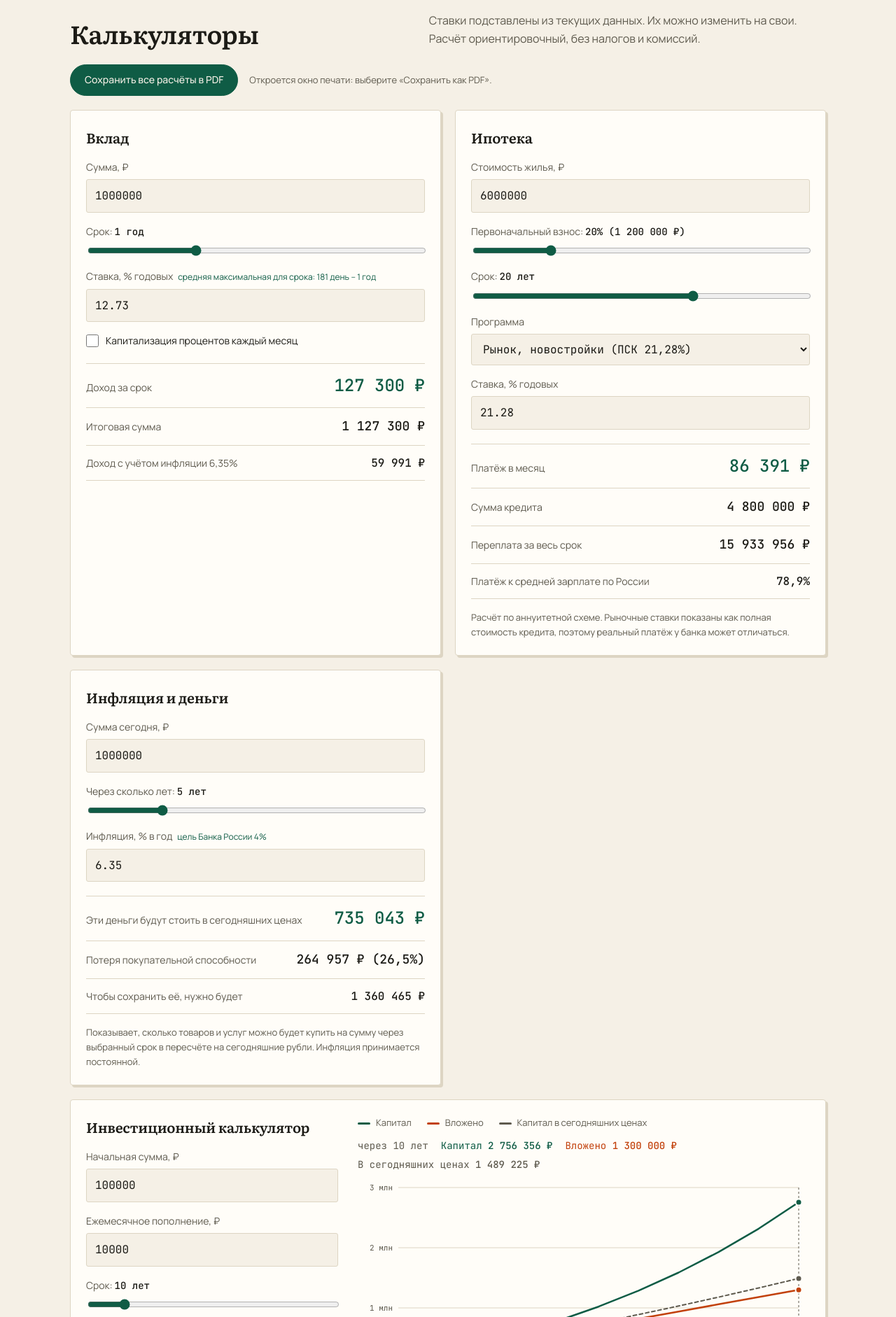
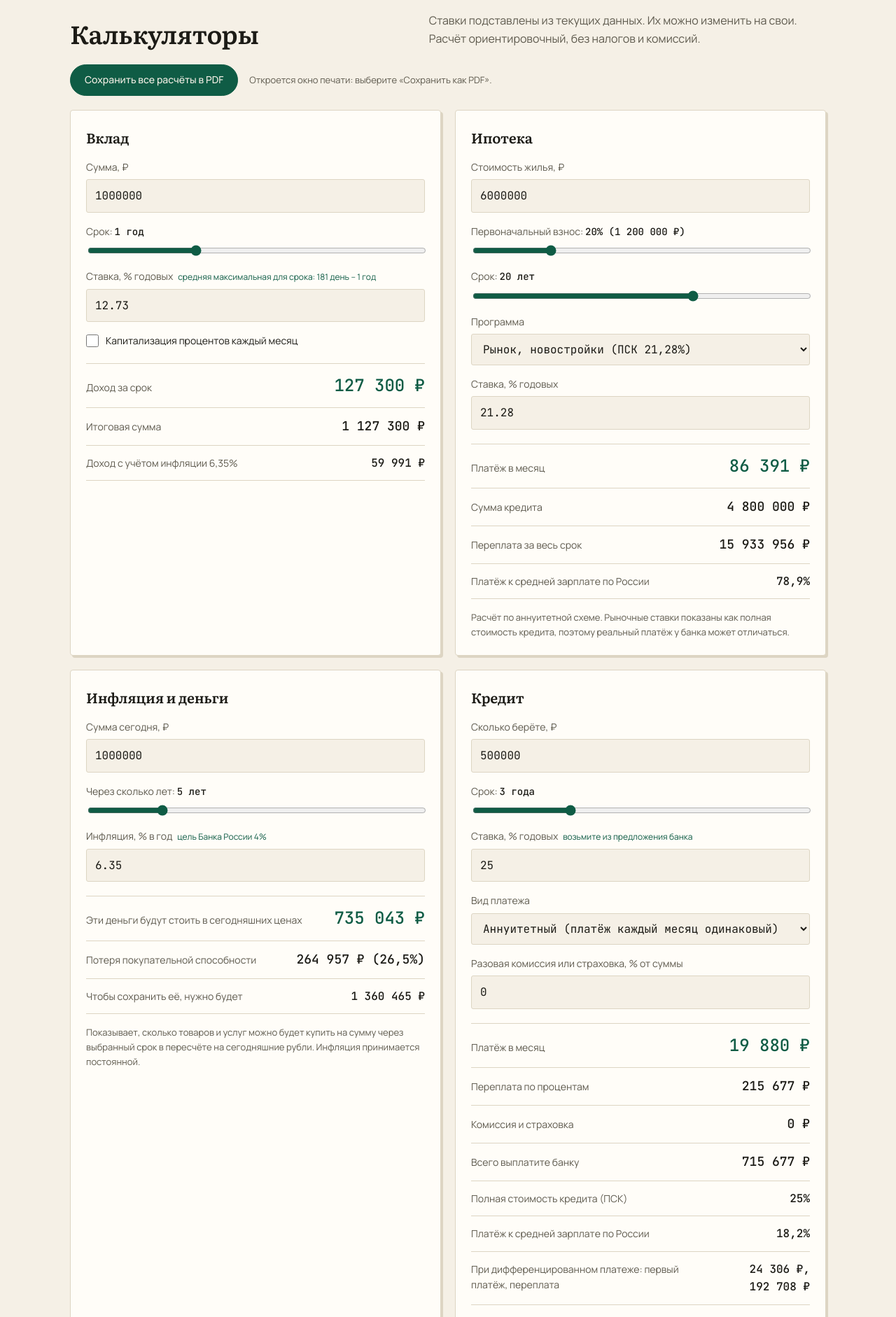
Before and after one commit to DanyaInflaer/invest-with-dan, a Flask app: page / in a window 1280 px wide. Shown: the part 3840-5722 px from the top of the page at 70% size. Run offline with Flask 3, Linux system fonts and the light colour scheme; data that the repository does not hold is empty.

Commit message:
Добавлен калькулятор кредита (аннуитет, дифференцированный платёж, ПСК)
Co-Authored-By: Claude Sonnet 5.5 <noreply@anthropic.com>
Claude-Session: https://claude.ai/code/session_01NqSZACUD47QGw7i5b6zzcB

```diff
--- a/pysite 6/static/app.js
+++ b/pysite 6/static/app.js
@@ -592,6 +592,60 @@
   });
 
   /* ======================================================================
+     Кредит: аннуитетный и дифференцированный платёж, ПСК
+     ====================================================================== */
+  (function () {
+    function g(id) { return document.getElementById(id); }
+    function schedule(S, n, i, type) {                       // платежи по месяцам
+      var pays = [], bal = S, k;
+      if (type === 'diff') {
+        for (k = 0; k < n; k++) { pays.push(S / n + bal * i); bal -= S / n; }
+      } else {
+        var a = i === 0 ? S / n : S * i / (1 - Math.pow(1 + i, -n));
+        for (k = 0; k < n; k++) pays.push(a);
+      }
+      return pays;
+    }
+    function psk(received, pays) {                           // месячная ставка, при которой выдача равна платежам
+      var lo = 0, hi = 1, k;
+      function pv(r) { var v = 0; for (k = 0; k < pays.length; k++) v += pays[k] / Math.pow(1 + r, k + 1); return v; }
+      if (pv(0) <= received) return 0;
+      for (var it = 0; it < 80; it++) { var mid = (lo + hi) / 2; if (pv(mid) > received) lo = mid; else hi = mid; }
+      return (lo + hi) / 2 * 12 * 100;
+    }
+    function sum(a) { return a.reduce(function (x, y) { return x + y; }, 0); }
+    function calcLoan() {
+      var S = num(g('ln-amount'), 0), n = parseInt(g('ln-months').value, 10), r = num(g('ln-rate'), 0);
+      var feePct = num(g('ln-fee'), 0), type = g('ln-type').value;
+      g('ln-months-out').textContent = monthsText(n);
+      var i = r / 100 / 12, fee = S * feePct / 100;
+      var pays = schedule(S, n, i, type), total = sum(pays);
+      var alt = schedule(S, n, i, type === 'diff' ? 'annuity' : 'diff');
+      if (type === 'diff') {
+        g('ln-pay-label').textContent = 'Платёж в месяц (первый и последний)';
+        g('ln-pay').textContent = rub(pays[0]) + ' → ' + rub(pays[n - 1]);
+        g('ln-alt-label').textContent = 'При аннуитетном платеже: ежемесячно, переплата';
+        g('ln-alt').textContent = rub(alt[0]) + ', ' + rub(Math.max(0, sum(alt) - S));
+      } else {
+        g('ln-pay-label').textContent = 'Платёж в месяц';
+        g('ln-pay').textContent = rub(pays[0]);
+        g('ln-alt-label').textContent = 'При дифференцированном платеже: первый платёж, переплата';
+        g('ln-alt').textContent = rub(alt[0]) + ', ' + rub(Math.max(0, sum(alt) - S));
+      }
+      g('ln-over').textContent = rub(Math.max(0, total - S));
+      g('ln-feesum').textContent = rub(fee);
+      g('ln-total').textContent = rub(total + fee);
+      g('ln-psk').textContent = S > 0 ? fmtN.format(psk(S - fee, pays)) + '%' : '—';
+      g('ln-share').textContent = fmt1.format(pays[0] / D.avgWage * 100) + '%';
+    }
+    ['ln-amount', 'ln-months', 'ln-rate', 'ln-type', 'ln-fee'].forEach(function (id) {
+      g(id).addEventListener('input', calcLoan);
+      g(id).addEventListener('change', calcLoan);
+    });
+    calcLoan();
+  })();
+
+  /* ======================================================================
      Налоги, вычеты, пенсия и сравнение вложений
      ====================================================================== */
   (function () {
--- a/pysite 6/templates/index.html
+++ b/pysite 6/templates/index.html
@@ -48,7 +48,7 @@
       <div class="eyebrow">Россия · данные на {{ asof }}</div>
       <h1>Здравствуйте! Мы команда {{ team.name }}</h1>
       <p class="lead">Мы рады, что вы зашли. Мы помогаем разобраться, куда движется российская экономика, как живут люди в стране и что это значит для тех, кто думает о вложениях.</p>
-      <p class="lead">Ниже собраны свежие цифры, графики за год, сравнение регионов и четыре калькулятора (вклад, ипотека, инфляция, инвестиции) с сохранением расчётов в PDF. В конце страницы мы рассказываем о себе и о том, чем можем быть полезны.</p>
+      <p class="lead">Ниже собраны свежие цифры, графики за год, сравнение регионов и калькуляторы (вклад, ипотека, кредит, инфляция, инвестиции, налоги, пенсия) с сохранением расчётов в PDF. В конце страницы мы рассказываем о себе и о том, чем можем быть полезны.</p>
       <p class="sign"><span>{{ team.signer }}</span><span>от лица всей команды</span></p>
     </div>
     <aside class="glance" aria-label="Коротко">
@@ -293,6 +293,44 @@
           <div class="sub"><dt>Чтобы сохранить её, нужно будет</dt><dd id="pw-need">—</dd></div>
         </dl>
         <p class="calc-note">Показывает, сколько товаров и услуг можно будет купить на сумму через выбранный срок в пересчёте на сегодняшние рубли. Инфляция принимается постоянной.</p>
+      </form>
+
+      <!-- Кредит -->
+      <form class="calc" id="loan-form" data-report autocomplete="off" onsubmit="return false">
+        <h3>Кредит</h3>
+        <div class="field">
+          <label for="ln-amount">Сколько берёте, ₽</label>
+          <input id="ln-amount" name="amount" type="number" inputmode="numeric" min="1000" step="10000" value="500000">
+        </div>
+        <div class="field">
+          <label for="ln-months">Срок: <output id="ln-months-out">36 мес.</output></label>
+          <input id="ln-months" name="months" type="range" min="3" max="120" step="1" value="36">
+        </div>
+        <div class="field">
+          <label for="ln-rate">Ставка, % годовых <span class="hint">возьмите из предложения банка</span></label>
+          <input id="ln-rate" name="rate" type="number" inputmode="decimal" min="0" max="100" step="0.01" value="25">
+        </div>
+        <div class="field">
+          <label for="ln-type">Вид платежа</label>
+          <select id="ln-type" name="type">
+            <option value="annuity">Аннуитетный (платёж каждый месяц одинаковый)</option>
+            <option value="diff">Дифференцированный (платёж уменьшается)</option>
+          </select>
+        </div>
+        <div class="field">
+          <label for="ln-fee">Разовая комиссия или страховка, % от суммы</label>
+          <input id="ln-fee" name="fee" type="number" inputmode="decimal" min="0" max="30" step="0.1" value="0">
+        </div>
+        <dl class="result" aria-live="polite">
+          <div><dt id="ln-pay-label">Платёж в месяц</dt><dd id="ln-pay">—</dd></div>
+          <div><dt>Переплата по процентам</dt><dd id="ln-over">—</dd></div>
+          <div><dt>Комиссия и страховка</dt><dd id="ln-feesum">—</dd></div>
+          <div><dt>Всего выплатите банку</dt><dd id="ln-total">—</dd></div>
+          <div class="sub"><dt>Полная стоимость кредита (ПСК)</dt><dd id="ln-psk">—</dd></div>
+          <div class="sub"><dt>Платёж к средней зарплате по России</dt><dd id="ln-share">—</dd></div>
+          <div class="sub"><dt id="ln-alt-label">Другой вид платежа</dt><dd id="ln-alt">—</dd></div>
+        </dl>
+        <p class="calc-note" id="ln-note">Расчёт ориентировочный: точные условия, график платежей и ПСК указаны в договоре. Дифференцированный платёж в начале выше, но переплата меньше. Банки обычно считают долговую нагрузку по доходу семьи, а не по средней зарплате в стране.</p>
       </form>
 
       <!-- Инвестиции -->
--- a/sw.js
+++ b/sw.js
@@ -1,6 +1,6 @@
 // Service worker: страница открывается без сети и обновляется, когда сеть есть.
 // Версия и список файлов подставляются при отдаче (Flask) или при сборке (build_static.py).
-const VERSION = "1792915655";
+const VERSION = "1792915788";
 const CACHE = "invest-site-" + VERSION;
 const PRECACHE = ["./", "manifest.webmanifest", "icons/icon-192.png", "icons/icon-512.png"];
 
```
Also changed, not shown: index.html (+93 -1 lines), pysite 6/tests/test_live.py (+1 -0 lines), pysite 6/README.md.
